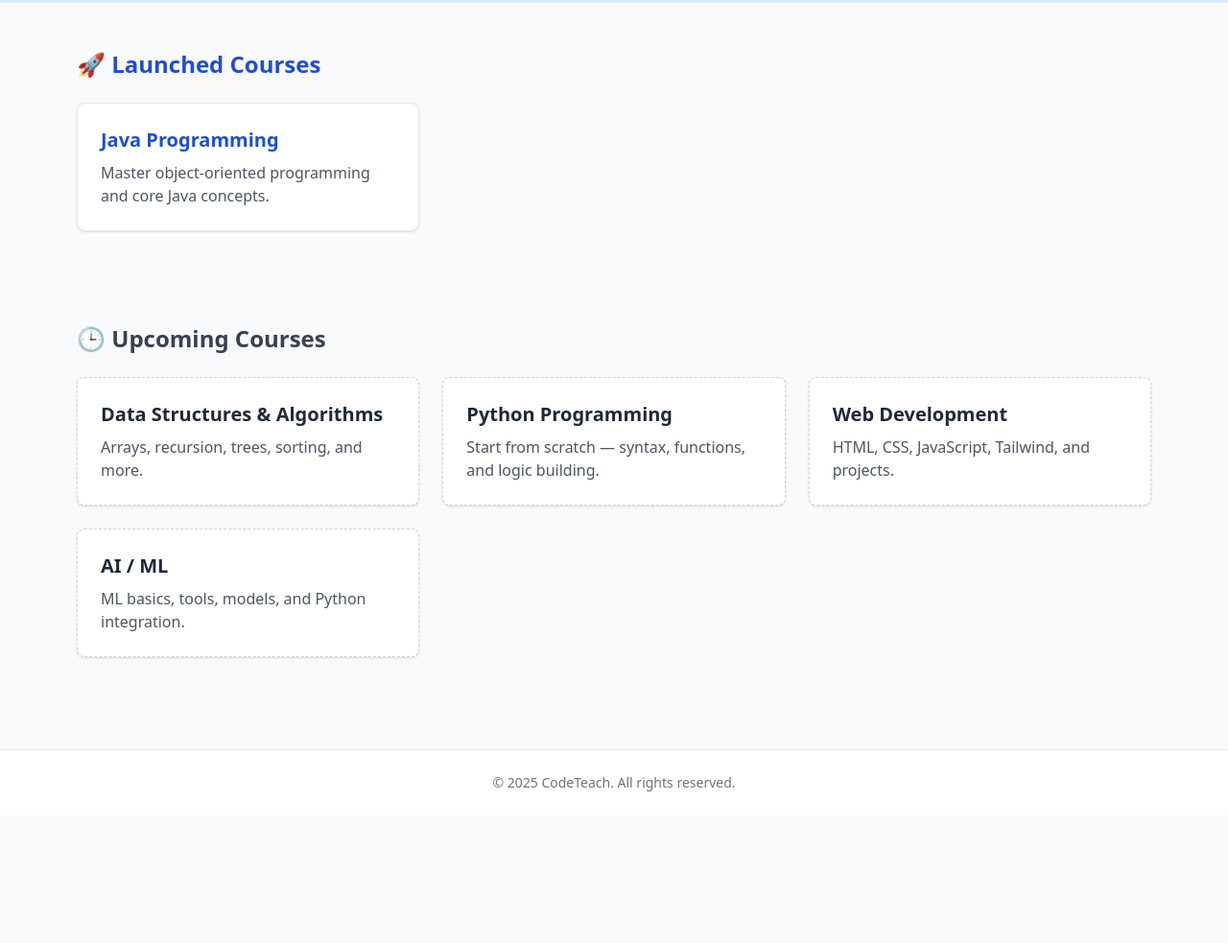
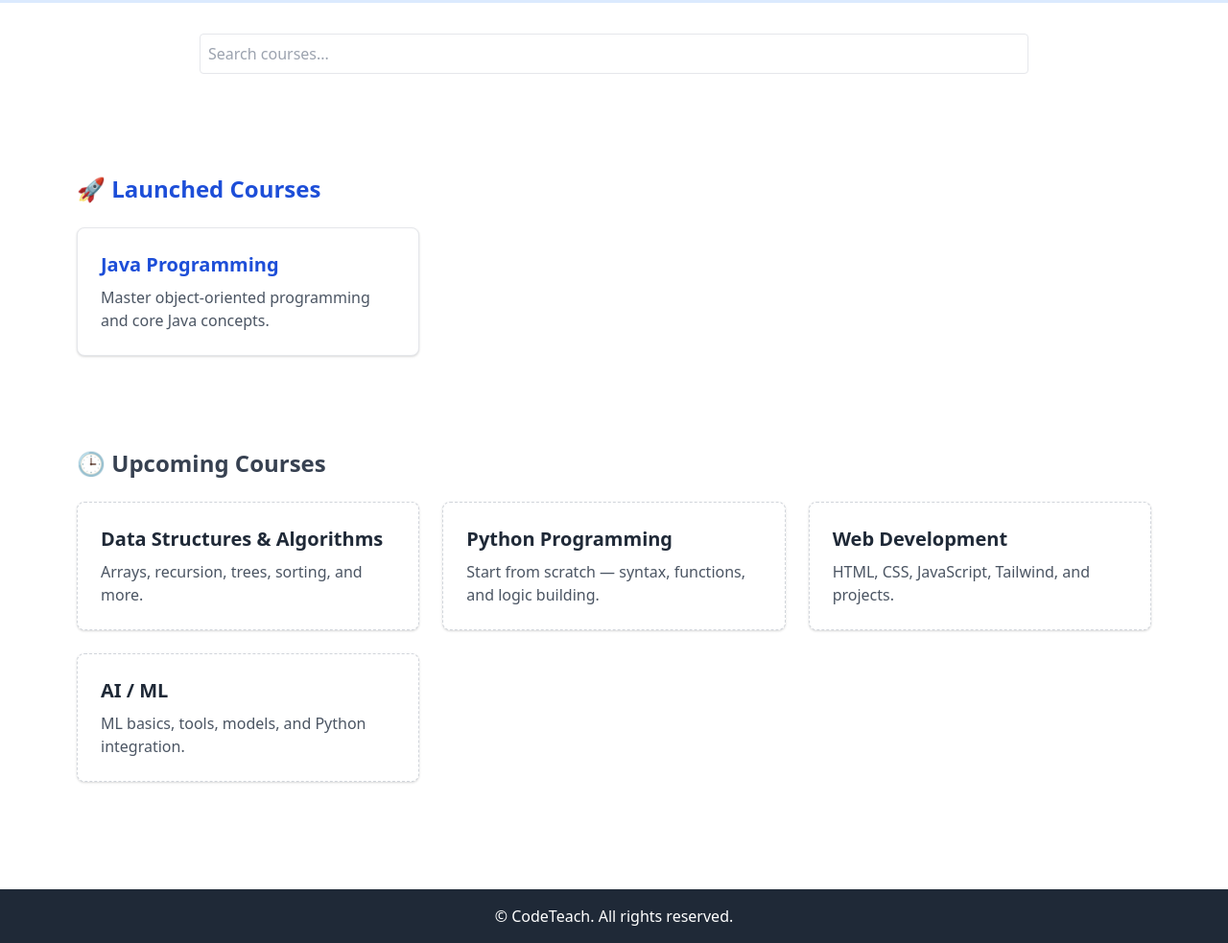
Before and after one commit to SahilGarg15/Code-Teach-frontend, a plain HTML site: page courses.html in a window 1280 px wide. Shown: the part 269-1252 px from the top of the page at 96% size. Before the commit the page ends 1119 px from the top, so only its background shows below. Drawn offline with nearby package versions, Linux system fonts and the light colour scheme.

Commit message:
Update courses.html with improved layout, search functionality, and enhanced styling

```diff
--- a/courses.html
+++ b/courses.html
@@ -2,12 +2,13 @@
 <html lang="en">
   <head>
     <meta charset="UTF-8" />
-  <meta name="viewport" content="width=device-width, initial-scale=1.0"/>
-  <title>Courses | CodeTeach</title>
-  <script src="https://cdn.tailwindcss.com"></script>
+    <meta name="viewport" content="width=device-width, initial-scale=1.0" />
+    <title>CodeTeach | Courses</title>
+    <link href="https://cdn.jsdelivr.net/npm/tailwindcss@2.2.19/dist/tailwind.min.css" rel="stylesheet" />
   </head>
-<body class="bg-gray-50 text-gray-800 font-sans">
+  <body class="bg-white text-gray-800">
 
+    <!-- Header -->
     <header class="bg-white shadow-sm">
       <div class="container mx-auto flex justify-between items-center px-6 py-4">
         <a href="index.html" class="text-2xl font-bold text-blue-700 hover:text-blue-800">CodeTeach</a>
@@ -20,20 +21,26 @@
       </div>
     </header>
 
-  <!-- Hero -->
+    <!-- Hero Section -->
     <section class="bg-blue-100 py-16 text-center">
       <h1 class="text-4xl font-bold text-blue-800 mb-3">Our Courses</h1>
       <p class="text-gray-600 text-lg">Discover the best courses tailored for you</p>
     </section>
 
+    <!-- Search -->
+    <div class="max-w-4xl mx-auto py-8 px-4">
+      <input id="courseSearch" type="text" placeholder="Search courses..." class="w-full border p-2 rounded mb-6" />
+    </div>
+
     <!-- Launched Courses -->
     <section class="max-w-6xl mx-auto px-4 py-12">
       <h2 class="text-2xl font-bold mb-6 text-blue-700">🚀 Launched Courses</h2>
       <div class="grid grid-cols-1 sm:grid-cols-2 lg:grid-cols-3 gap-6">
-      <!-- Java Course -->
-      <a href="course-java.html" class="bg-white p-6 rounded-lg shadow hover:shadow-md transition border border-gray-200 hover:border-blue-400">
+        <a href="course-java.html" class="bg-white p-6 rounded-lg shadow hover:shadow-md transition border border-gray-200 hover:border-blue-400 h-full min-h-[180px] flex flex-col justify-between">
+          <div>
             <h3 class="text-xl font-semibold mb-2 text-blue-700">Java Programming</h3>
             <p class="text-gray-600">Master object-oriented programming and core Java concepts.</p>
+          </div>
         </a>
       </div>
     </section>
@@ -43,39 +50,46 @@
       <h2 class="text-2xl font-bold mb-6 text-gray-700">🕒 Upcoming Courses</h2>
       <div class="grid grid-cols-1 sm:grid-cols-2 lg:grid-cols-3 gap-6">
 
-      <!-- DSA -->
-      <a href="course-web.html" class="bg-white p-6 rounded-lg shadow hover:shadow-md transition border border-dashed border-gray-300 hover:border-blue-400">
+        <a href="course-web.html" class="bg-white p-6 rounded-lg shadow hover:shadow-md transition border border-dashed border-gray-300 hover:border-blue-400 h-full min-h-[180px] flex flex-col justify-between">
+          <div>
             <h3 class="text-xl font-semibold mb-2 text-gray-800">Data Structures & Algorithms</h3>
             <p class="text-gray-600">Arrays, recursion, trees, sorting, and more.</p>
+          </div>
         </a>
 
-      <!-- Python -->
-      <a href="course-web.html" class="bg-white p-6 rounded-lg shadow hover:shadow-md transition border border-dashed border-gray-300 hover:border-blue-400">
+        <a href="course-web.html" class="bg-white p-6 rounded-lg shadow hover:shadow-md transition border border-dashed border-gray-300 hover:border-blue-400 h-full min-h-[180px] flex flex-col justify-between">
+          <div>
             <h3 class="text-xl font-semibold mb-2 text-gray-800">Python Programming</h3>
             <p class="text-gray-600">Start from scratch — syntax, functions, and logic building.</p>
+          </div>
         </a>
 
-      <!-- Web Dev -->
-      <a href="course-web.html" class="bg-white p-6 rounded-lg shadow hover:shadow-md transition border border-dashed border-gray-300 hover:border-blue-400">
+        <a href="course-web.html" class="bg-white p-6 rounded-lg shadow hover:shadow-md transition border border-dashed border-gray-300 hover:border-blue-400 h-full min-h-[180px] flex flex-col justify-between">
+          <div>
             <h3 class="text-xl font-semibold mb-2 text-gray-800">Web Development</h3>
             <p class="text-gray-600">HTML, CSS, JavaScript, Tailwind, and projects.</p>
+          </div>
         </a>
 
-      <!-- AI / ML -->
-      <a href="course-web.html" class="bg-white p-6 rounded-lg shadow hover:shadow-md transition border border-dashed border-gray-300 hover:border-blue-400">
+        <a href="course-web.html" class="bg-white p-6 rounded-lg shadow hover:shadow-md transition border border-dashed border-gray-300 hover:border-blue-400 h-full min-h-[180px] flex flex-col justify-between">
+          <div>
             <h3 class="text-xl font-semibold mb-2 text-gray-800">AI / ML</h3>
             <p class="text-gray-600">ML basics, tools, models, and Python integration.</p>
+          </div>
         </a>
 
       </div>
     </section>
 
     <!-- Footer -->
-  <footer class="bg-white border-t mt-12 py-6">
-    <div class="max-w-6xl mx-auto text-center text-sm text-gray-500">
-      &copy; 2025 CodeTeach. All rights reserved.
-    </div>
+    <footer class="bg-gray-800 text-white py-4 text-center mt-16">
+      <p>&copy; <span id="year"></span> CodeTeach. All rights reserved.</p>
+      <p id="visitCount" class="text-sm text-gray-300"></p>
     </footer>
 
+    <!-- Scripts -->
+    <script src="js/footer.js"></script>
+    <script src="js/navigation.js"></script>
+    <script src="js/courses.js"></script>
   </body>
 </html>
```
Lines whose indentation alone changed are shown as unchanged.
